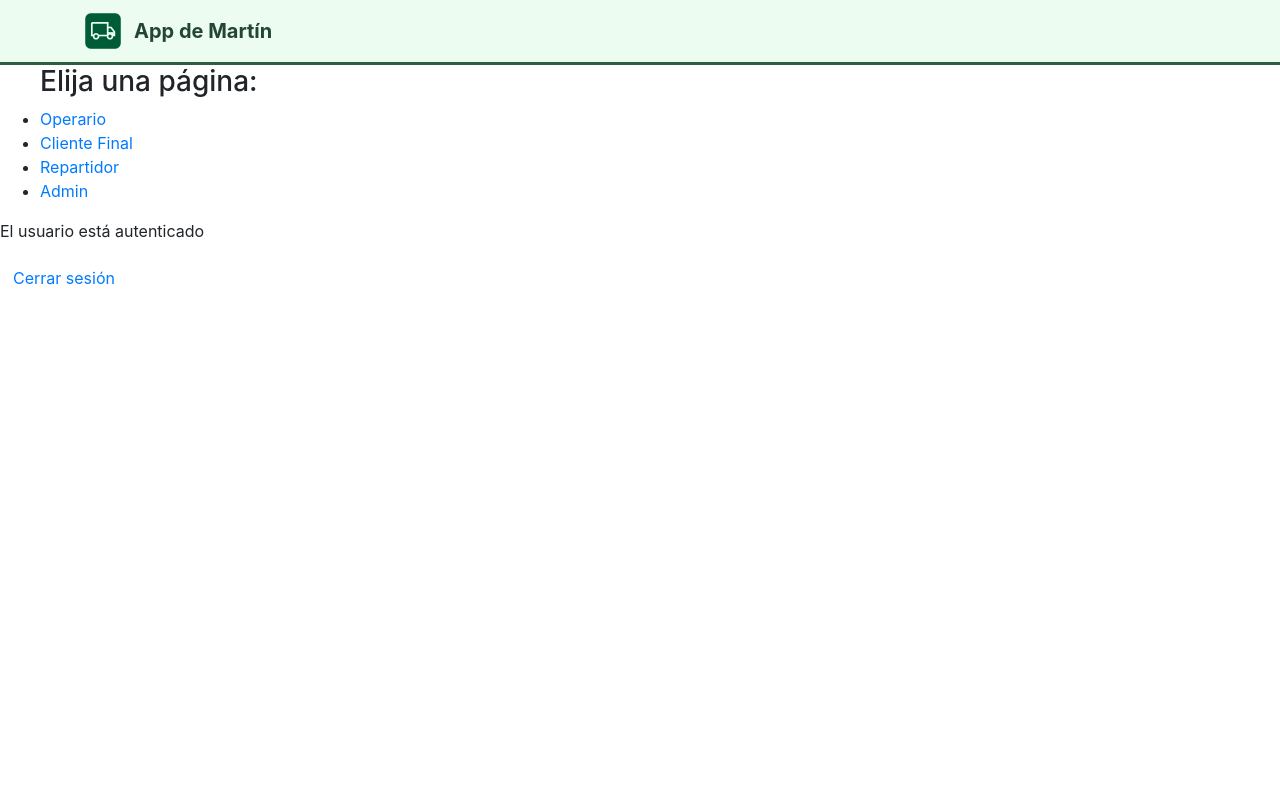
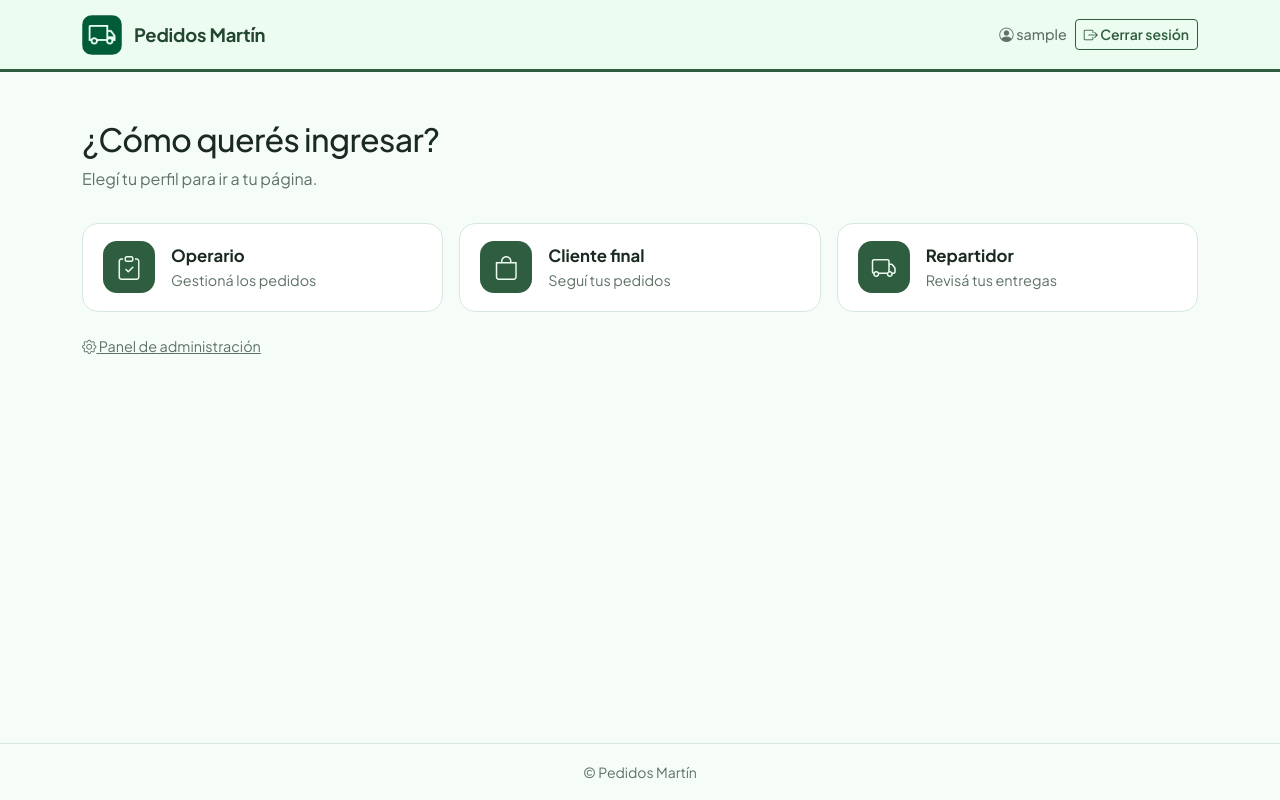
Before and after one commit to M4teee/Ingenieria-en-Software-2026, a Django app: page / in a window 1280 px wide. Run offline with Django 5.2, Linux system fonts and the light colour scheme; the visitor is signed in with stand-in values (Sample User, id 1); some libraries are stand-ins or nearby versions.

Commit message:
Le pedí a Claude que le agregue estilos a lo que había con Bootstrap. # Lo que cambió en cada archivo - base.html: moví el estado de sesión (que estaba suelto debajo del contenido) al navbar, a la derecha. Si hay sesión muestra el usuario y el botón “Cerrar sesión” (sigue siendo un POST con CSRF); si no, el botón “Iniciar sesión”. Agregué un footer simple y fijé la fuente Plus Jakarta Sans. El <main> y el footer quedan abajo aunque la página tenga poco contenido. - base.css: variables de color nuevas (fondo menta suave, texto, bordes), estilos del navbar, botones btn-app y btn-app-outline, y los estilos de login y home. También dejé visible el foco del teclado en los links y botones. - home.html: reemplacé la lista con links por tres accesos con ícono (Operario, Cliente final, Repartidor). Los íconos usan un cuadrado verde redondeado que repite la forma de tu logo. El acceso a Admin quedó como un link discreto aparte, porque es para otro tipo de usuario. - login.html: el formulario ahora está en una tarjeta centrada. Corregí from-group y el typo “accoount”, y pasé los textos a español para que coincidan con el resto de la app.

```diff
--- a/Backend/static/css/base.css
+++ b/Backend/static/css/base.css
@@ -2,21 +2,166 @@
     --app-green: #2F5D3F;
     --app-green-dark: #234632;
     --app-mint: #EDFCF1;
+    --app-mint-soft: #F6FDF8;
+    --app-ink: #1B2A21;
+    --app-muted: #5E7266;
+    --app-line: #D5E8DB;
 }
 
-/* Opción A: nav claro (el logo resalta) */
+body {
+    font-family: 'Plus Jakarta Sans', system-ui, -apple-system, 'Segoe UI', sans-serif;
+    background-color: var(--app-mint-soft);
+    color: var(--app-ink);
+}
+
+h1, h2, h3, h4 {
+    font-weight: 700;
+    letter-spacing: -0.02em;
+}
+
+a {
+    color: var(--app-green);
+}
+
+a:hover {
+    color: var(--app-green-dark);
+}
+
+:focus-visible {
+    outline: 3px solid var(--app-green);
+    outline-offset: 2px;
+}
+
+/* ---------- Navbar ---------- */
 .navbar-app {
-    --bs-navbar-brand-color: var(--app-green);
-    --bs-navbar-brand-hover-color: var(--app-green-dark);
     background-color: var(--app-mint);
     border-bottom: 3px solid var(--app-green);
-}
-
-.navbar-app .navbar-brand > img{
-    margin-right: 13px;
+    padding-block: 0.6rem;
 }
 
 .navbar-app .navbar-brand {
     font-weight: 700;
+    font-size: 1.15rem;
+    letter-spacing: -0.01em;
     color: var(--app-green-dark);
+    gap: 0.75rem;
 }
+
+.navbar-app .navbar-brand img {
+    border-radius: 10px;
+}
+
+.navbar-user {
+    color: var(--app-muted);
+    font-weight: 500;
+    font-size: 0.9rem;
+}
+
+/* ---------- Botones ---------- */
+.btn-app {
+    --bs-btn-bg: var(--app-green);
+    --bs-btn-border-color: var(--app-green);
+    --bs-btn-color: var(--app-mint);
+    --bs-btn-hover-bg: var(--app-green-dark);
+    --bs-btn-hover-border-color: var(--app-green-dark);
+    --bs-btn-hover-color: #ffffff;
+    --bs-btn-active-bg: var(--app-green-dark);
+    --bs-btn-active-border-color: var(--app-green-dark);
+    --bs-btn-active-color: #ffffff;
+    font-weight: 600;
+}
+
+.btn-app-outline {
+    --bs-btn-color: var(--app-green);
+    --bs-btn-border-color: var(--app-green);
+    --bs-btn-hover-bg: var(--app-green);
+    --bs-btn-hover-border-color: var(--app-green);
+    --bs-btn-hover-color: var(--app-mint);
+    --bs-btn-active-bg: var(--app-green-dark);
+    --bs-btn-active-border-color: var(--app-green-dark);
+    --bs-btn-active-color: #ffffff;
+    font-weight: 600;
+}
+
+/* ---------- Home: accesos por rol ---------- */
+.page-heading {
+    max-width: 36rem;
+    margin-bottom: 2rem;
+}
+
+.page-heading p {
+    color: var(--app-muted);
+    margin: 0;
+}
+
+.role-link {
+    display: flex;
+    align-items: center;
+    gap: 1rem;
+    padding: 1.1rem 1.25rem;
+    height: 100%;
+    background: #ffffff;
+    border: 1px solid var(--app-line);
+    border-radius: 16px;
+    text-decoration: none;
+    color: var(--app-ink);
+    transition: border-color 0.15s ease, box-shadow 0.15s ease;
+}
+
+.role-link:hover {
+    color: var(--app-ink);
+    border-color: var(--app-green);
+    box-shadow: 0 0 0 3px var(--app-line);
+}
+
+/* El ícono repite la forma del logo: cuadrado verde redondeado */
+.role-icon {
+    flex: 0 0 auto;
+    display: grid;
+    place-items: center;
+    width: 3.25rem;
+    height: 3.25rem;
+    border-radius: 14px;
+    background: var(--app-green);
+    color: var(--app-mint);
+    font-size: 1.5rem;
+}
+
+.role-text strong {
+    display: block;
+    font-size: 1.05rem;
+}
+
+.role-text span {
+    color: var(--app-muted);
+    font-size: 0.9rem;
+}
+
+.admin-link {
+    display: inline-block;
+    margin-top: 1.5rem;
+    color: var(--app-muted);
+    font-size: 0.9rem;
+}
+
+/* ---------- Login ---------- */
+.auth-card {
+    max-width: 26rem;
+    margin-inline: auto;
+    padding: 2rem;
+    background: #ffffff;
+    border: 1px solid var(--app-line);
+    border-radius: 20px;
+    box-shadow: 0 12px 32px rgba(35, 70, 50, 0.08);
+}
+
+.auth-card .form-control:focus {
+    border-color: var(--app-green);
+    box-shadow: 0 0 0 0.2rem rgba(47, 93, 63, 0.2);
+}
+
+/* ---------- Footer ---------- */
+.footer-app {
+    color: var(--app-muted);
+    border-top: 1px solid var(--app-line);
+}
--- a/Backend/templates/base.html
+++ b/Backend/templates/base.html
@@ -1,41 +1,56 @@
 {% load static %}
-
 <!DOCTYPE html>
-<html lang="en">
+<html lang="es">
 <head>
     <meta charset="UTF-8">
     <meta name="viewport" content="width=device-width, initial-scale=1.0">
     <title>{% block title %}{% endblock %} | Pedidos Martín</title>
-    <link rel="shortcut icon" href="{% static 'Logo 512x512.webp' %}" type="image/x-icon">
+    <link rel="shortcut icon" href="{% static 'Logo 512x512.webp' %}" type="image/webp">
 
-    <link rel="stylesheet" href="https://cdn.jsdelivr.net/npm/bootstrap@4.3.1/dist/css/bootstrap.min.css" integrity="sha384-ggOyR0iXCbMQv3Xipma34MD+dH/1fQ784/j6cY/iJTQUOhcWr7x9JvoRxT2MZw1T" crossorigin="anonymous">
+    <link rel="preconnect" href="https://fonts.googleapis.com">
+    <link rel="preconnect" href="https://fonts.gstatic.com" crossorigin>
+    <link href="https://fonts.googleapis.com/css2?family=Plus+Jakarta+Sans:wght@400;500;600;700&display=swap" rel="stylesheet">
+    <link href="https://cdn.jsdelivr.net/npm/bootstrap@5.3.3/dist/css/bootstrap.min.css" rel="stylesheet">
+    <link href="https://cdn.jsdelivr.net/npm/bootstrap-icons@1.11.3/font/bootstrap-icons.min.css" rel="stylesheet">
     <link rel="stylesheet" href="{% static 'css/base.css' %}">
 </head>
-<body>
-    <nav class="navbar navbar-expand-lg navbar-app">
+<body class="d-flex flex-column min-vh-100">
+    <nav class="navbar navbar-expand navbar-app">
         <div class="container">
             <a class="navbar-brand d-flex align-items-center" href="{% url 'root' %}">
-                <img src="{% static 'Logo Full Resolution.webp' %}" alt="Logo" width="36" height="36" class="me-2">
-                App de Martín
+                <img src="{% static 'Logo Full Resolution.webp' %}" alt="Logo" width="40" height="40">
+                Pedidos Martín
             </a>
+
+            <div class="ms-auto d-flex align-items-center gap-2">
+                {% if user.is_authenticated %}
+                    <span class="navbar-user d-none d-sm-inline">
+                        <i class="bi bi-person-circle"></i> {{ user.get_username }}
+                    </span>
+                    <form method="post" action="{% url 'logout' %}" class="m-0">
+                        {% csrf_token %}
+                        <button type="submit" class="btn btn-sm btn-app-outline">
+                            <i class="bi bi-box-arrow-right"></i> Cerrar sesión
+                        </button>
+                    </form>
+                {% else %}
+                    <a href="/login" class="btn btn-sm btn-app">
+                        <i class="bi bi-box-arrow-in-right"></i> Iniciar sesión
+                    </a>
+                {% endif %}
+            </div>
         </div>
     </nav>
-    <div id="content" name="content">
-	    {% block content %}
-	    {% endblock %}
-    </div>
-    {% if user.is_authenticated %}
-        <p>El usuario está autenticado</p>
-        <form method="post" action="{% url 'logout' %}">
-            {% csrf_token %}
-            <button type="submit" class="btn btn-link">Cerrar sesión</button>
-        </form>
-    {% else %}
-        <p>No se ha iniciado sesión</p>
-        <a href="/login" class="btn btn-link">Iniciar sesión</a>
-    {% endif %}
-    <script src="https://code.jquery.com/jquery-3.3.1.slim.min.js" integrity="sha384-q8i/X+965DzO0rT7abK41JStQIAqVgRVzpbzo5smXKp4YfRvH+8abtTE1Pi6jizo" crossorigin="anonymous"></script>
-    <script src="https://cdnjs.cloudflare.com/ajax/libs/popper.js/1.14.7/umd/popper.min.js" integrity="sha384-UO2eT0CpHqdSJQ6hJty5KVphtPhzWj9WO1clHTMGa3JDZwrnQq4sF86dIHNDz0W1" crossorigin="anonymous"></script>
-    <script src="https://stackpath.bootstrapcdn.com/bootstrap/4.3.1/js/bootstrap.min.js" integrity="sha384-JjSmVgyd0p3pXB1rRibZUAYoIIy6OrQ6VrjIEaFf/nJGzIxFDsf4x0xIM+B07jRM" crossorigin="anonymous"></script>
+
+    <main id="content" class="container flex-grow-1 py-5">
+        {% block content %}
+        {% endblock %}
+    </main>
+
+    <footer class="footer-app text-center py-3">
+        <small>© Pedidos Martín</small>
+    </footer>
+
+    <script src="https://cdn.jsdelivr.net/npm/bootstrap@5.3.3/dist/js/bootstrap.bundle.min.js"></script>
 </body>
 </html>
--- a/Backend/templates/home.html
+++ b/Backend/templates/home.html
@@ -1,21 +1,42 @@
 {% extends "base.html" %}
 
-{% block title %}Home{% endblock %}
+{% block title %}Inicio{% endblock %}
 
 {% block content %}
-    <ul>
-        <h3>Elija una página:</h3>
-        <li>
-            <a href="/operario">Operario</a>
-        </li>
-        <li>
-            <a href="/clienteFinal">Cliente Final</a>
-        </li>
-        <li>
-            <a href="/repartidor">Repartidor</a>
-        </li>
-        <li>
-            <a href="/admin">Admin</a>
-        </li>
-    </ul>
+    <div class="page-heading">
+        <h1 class="h2">¿Cómo querés ingresar?</h1>
+        <p>Elegí tu perfil para ir a tu página.</p>
+    </div>
+
+    <div class="row g-3">
+        <div class="col-12 col-md-6 col-lg-4">
+            <a href="/operario" class="role-link">
+                <span class="role-icon"><i class="bi bi-clipboard-check"></i></span>
+                <span class="role-text">
+                    <strong>Operario</strong>
+                    <span>Gestioná los pedidos</span>
+                </span>
+            </a>
+        </div>
+        <div class="col-12 col-md-6 col-lg-4">
+            <a href="/clienteFinal" class="role-link">
+                <span class="role-icon"><i class="bi bi-bag"></i></span>
+                <span class="role-text">
+                    <strong>Cliente final</strong>
+                    <span>Seguí tus pedidos</span>
+                </span>
+            </a>
+        </div>
+        <div class="col-12 col-md-6 col-lg-4">
+            <a href="/repartidor" class="role-link">
+                <span class="role-icon"><i class="bi bi-truck"></i></span>
+                <span class="role-text">
+                    <strong>Repartidor</strong>
+                    <span>Revisá tus entregas</span>
+                </span>
+            </a>
+        </div>
+    </div>
+
+    <a href="/admin" class="admin-link"><i class="bi bi-gear"></i> Panel de administración</a>
 {% endblock content %}
```
Also changed, not shown: Backend/templates/registration/login.html (+16 -11 lines).
